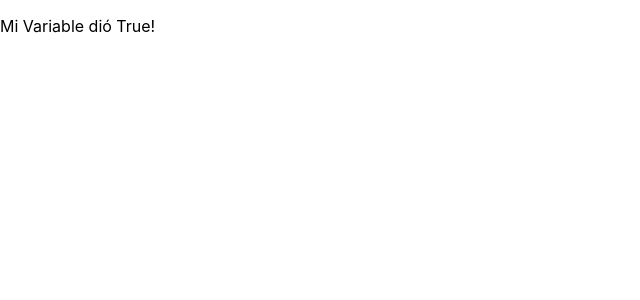
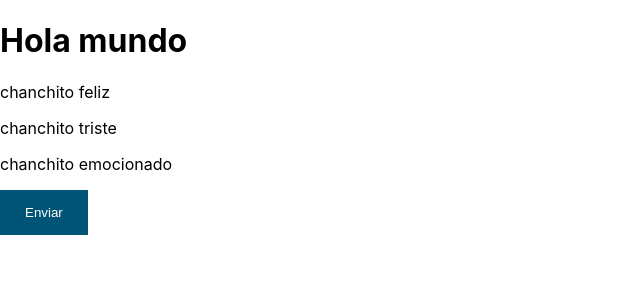
Before and after one commit to washopilot/learning-React, a React (Create React App) app: page / in a window 1280 px wide. Shown: the top 300 px of the page, without its empty margins (0-640 px from the left). Built offline with nearby package versions, Linux system fonts and the light colour scheme.

Commit message:
iterando usando json

```diff
--- a/src/App.js
+++ b/src/App.js
@@ -1,12 +1,20 @@
 import Button from './Button';
 
+const arr = {
+  key1: 'chanchito feliz',
+  key2: 'chanchito triste',
+  key3: 'chanchito emocionado',
+};
+
 const App = () => {
-  const miVariable = true;
+  const miVariable = false;
   if (miVariable) return <p>Mi Variable dió True!</p>;
-
   return (
     <div>
       <h1 onClick={(e) => console.log('click', e)}>Hola mundo</h1>
+      {Object.keys(arr).map((key, idx) => (
+        <p key={idx}>{arr[key]}</p>
+      ))}
       <Button onClick={() => console.log('clickeado')}>Enviar</Button>
     </div>
   );
```
